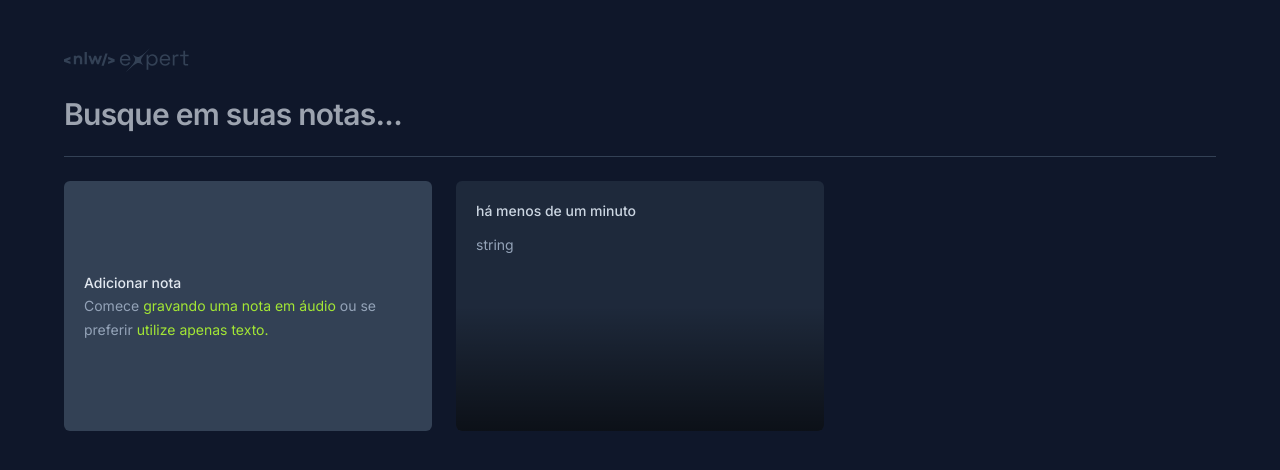
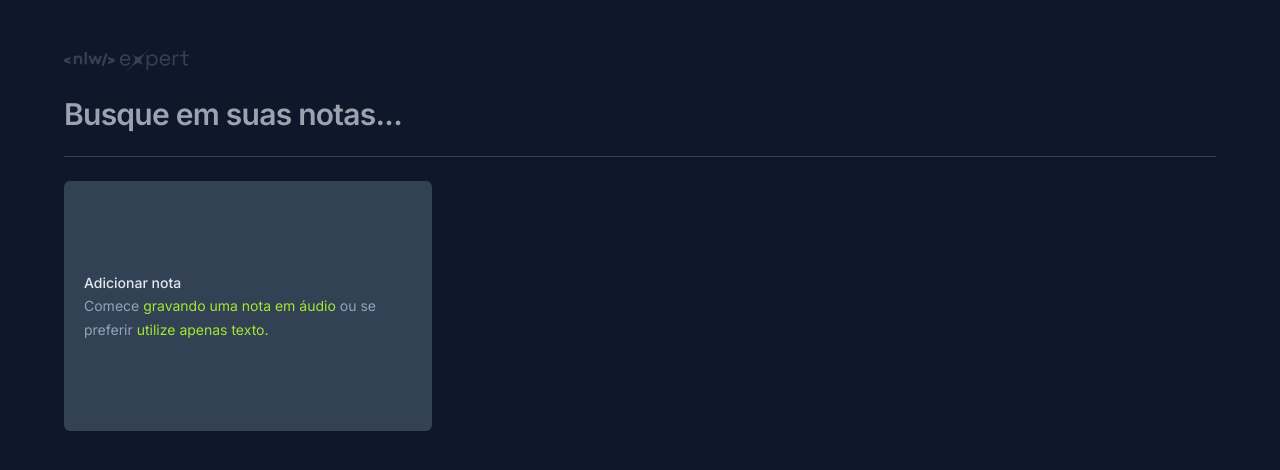
Before and after one commit to Alan-MN/nlw-reactjs, a React (Vite) app in the folder notes-React/: page / in a window 1280 px wide. Shown: the top 470 px of the page. Built offline with nearby package versions, Linux system fonts and the light colour scheme.

Commit message:
Feat: New notecard creation

```diff
--- a/notes-React/src/app.tsx
+++ b/notes-React/src/app.tsx
@@ -1,14 +1,27 @@
+import { useState } from 'react'
 import logo from './assets/logo-nlw-home.svg'
 import { NewNote } from './components/new_note_card'
 import { NoteCard } from './components/note_card'
 
 
-const note = {
-    date: new Date(),
-    content: 'string'
+interface Note{
+  id: string,
+  date: Date,
+  content: string
 }
 
 export function App() {
+  const [notes, setNotes] = useState<Note[]>([])
+
+  function onNoteCreation(content: string){
+    const new_note = {
+      id: crypto.randomUUID(),
+      date: new Date(),
+      content,
+    }
+
+    setNotes([new_note, ...notes])
+  }
 
   return (
     <div className='mx-auto max-w-6xl my-12 space-y-6'>
@@ -29,9 +42,13 @@ export function App() {
 
       <div className='grid grid-cols-3 auto-rows-[250px] gap-6'>
 
-        <NewNote/>
-        <NoteCard note={note}/>
+        <NewNote onNoteCreation= {onNoteCreation}/>
 
+        {notes.map(
+          note => {
+            return <NoteCard  key={note.id}   note={note}/>
+          }
+        )}
       </div>
     </div>
   )
--- a/notes-React/src/components/new_note_card.tsx
+++ b/notes-React/src/components/new_note_card.tsx
@@ -3,7 +3,11 @@ import { X } from 'lucide-react'
 import { ChangeEvent, FormEvent, useState } from 'react'
 import { toast } from 'sonner'
 
-export function NewNote() {
+interface NewNoteProps{
+    onNoteCreation: (content: string) => void
+}
+
+export function NewNote({onNoteCreation}: NewNoteProps) {
 
     const [showOnboarding, setShowOnboarding] = useState(true)
     const [content, setContent] = useState('')
@@ -23,6 +27,11 @@ export function NewNote() {
     function handleSaveNote(event: FormEvent){
         event.preventDefault()
         console.log(content)
+
+        onNoteCreation(content)
+        setContent('')
+        setShowOnboarding(true)
+
         toast.success('Nota criada com sucesso')
 
     }
@@ -85,6 +94,8 @@ export function NewNote() {
 
                                     onChange = {handleContentChanged}
 
+                                    value={content}
+
                                     />
 
                             )}
```
